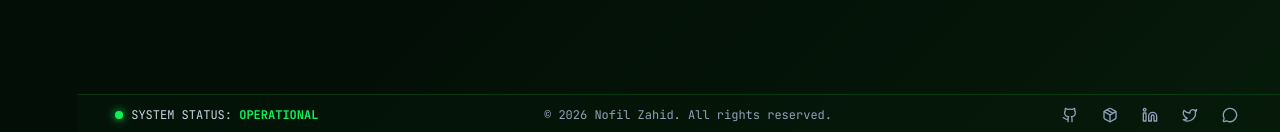
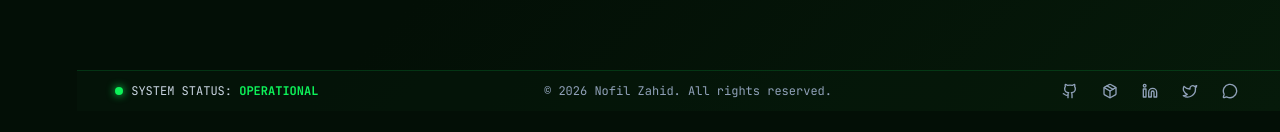
Before and after one commit to nofil-zahid/nofil-web-portfolio, a Next.js app: page /faqs in a window 1280 px wide. Shown: the part 1402-1534 px from the top of the page. After the commit the page ends 1513 px from the top, so only its background shows below. Built offline with nearby package versions, Linux system fonts and the light colour scheme; no server answers.

Commit message:
refactor: top margin reduced

```diff
--- a/src/components/layout/Footer.tsx
+++ b/src/components/layout/Footer.tsx
@@ -4,7 +4,7 @@ import { socialLinks } from '@/constants/links';
 
 export default function Footer() {
   return (
-    <footer className="border-border-glow bg-background-secondary/40 mt-16 border-t py-3 font-mono text-xs text-slate-400">
+    <footer className="border-border-glow bg-background-secondary/40 mt-10 border-t py-3 font-mono text-xs text-slate-400">
       <div className="flex flex-col items-center justify-between gap-4 px-[clamp(1.2rem,3vw,2.5rem)] md:flex-row">
         <div className="hidden items-center gap-2 md:flex">
           <span
```
